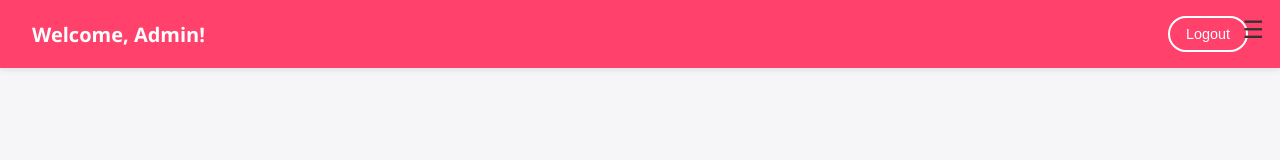
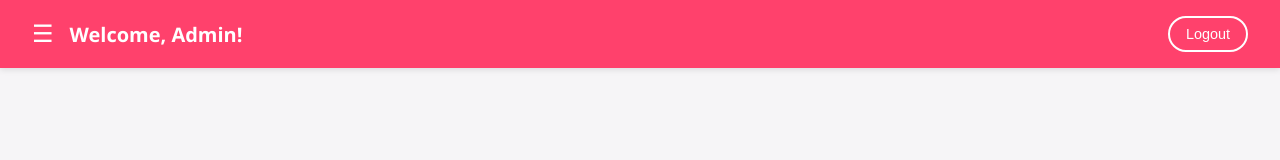
Before and after one commit to KashanAltaf/Authorization-App-React, a React (Create React App) app: page /welcome in a window 1280 px wide. Shown: the top 160 px of the page. Built offline with nearby package versions, Linux system fonts and the light colour scheme; sample sign-in values are in the browser's storage.

Commit message:
Welcome Page Revamp

```diff
--- a/src/styles/style.css
+++ b/src/styles/style.css
@@ -786,13 +786,14 @@ button.ghost {
   color: #fff;
   padding: 1rem 2rem;
   display: flex;
-  justify-content: space-between;
   align-items: center;
+  gap: 1rem;
   box-shadow: 0 2px 6px rgba(0,0,0,0.1);
-  z-index: 5;
+  z-index: 10;
 }
 
 .header h2 {
+  flex: 1;
   margin: 0;
   font-size: 1.25rem;
 }
@@ -815,26 +816,33 @@ button.ghost {
 
 /* Centered box below header */
 .welcome-box {
-  position: relative;
+  margin-top: 4rem; /* push below header */
   flex: 1;
   display: flex;
-  flex-direction: column;
   justify-content: center;
   align-items: center;
-  padding: 6rem 2rem 2rem; /* top padding to clear fixed header */
+  padding: 2rem;
   text-align: center;
 }
 
 /* Hamburger toggle in top-right of box */
 .hamburger-btn {
-  position: absolute;
-  top: 1rem;
-  right: 1rem;
   background: transparent;
   border: none;
   font-size: 1.5rem;
+  color: #fff;
   cursor: pointer;
-  color: #333;
+}
+
+.header-dropdown {
+  position: absolute;
+  top: 100%;
+  left: 1rem; /* under the ☰ */
+  background: #fff;
+  border: 1px solid #ccc;
+  border-radius: 6px;
+  box-shadow: 0 4px 8px rgba(0,0,0,0.1);
+  z-index: 20;
 }
 
 /* Dropdown menu */
@@ -852,7 +860,6 @@ button.ghost {
 /* Dropdown items */
 .menu-item-btn {
   display: block;
-  width: 100%;
   padding: 0.75rem 1.5rem;
   background: transparent;
   border: none;
```
